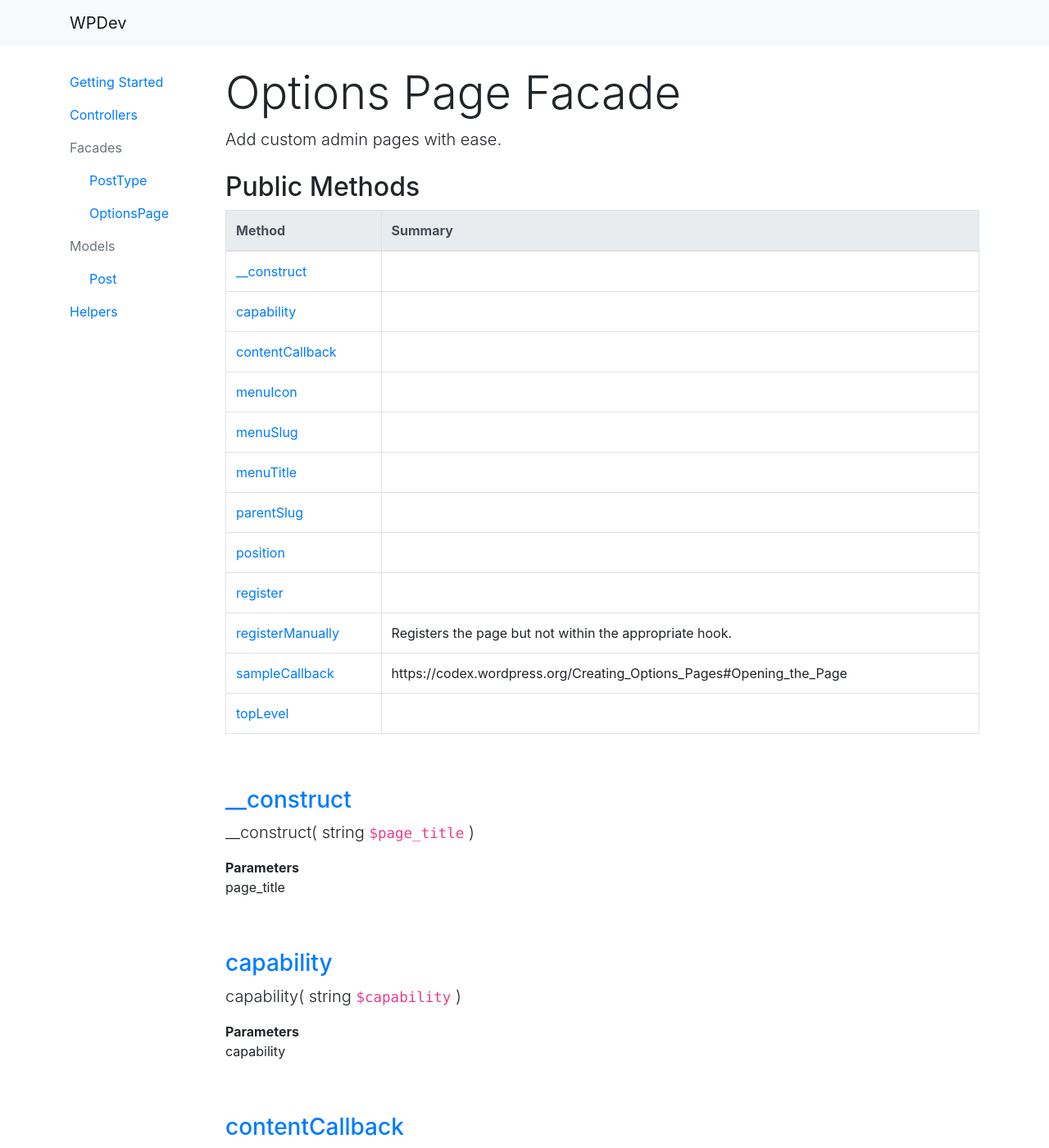
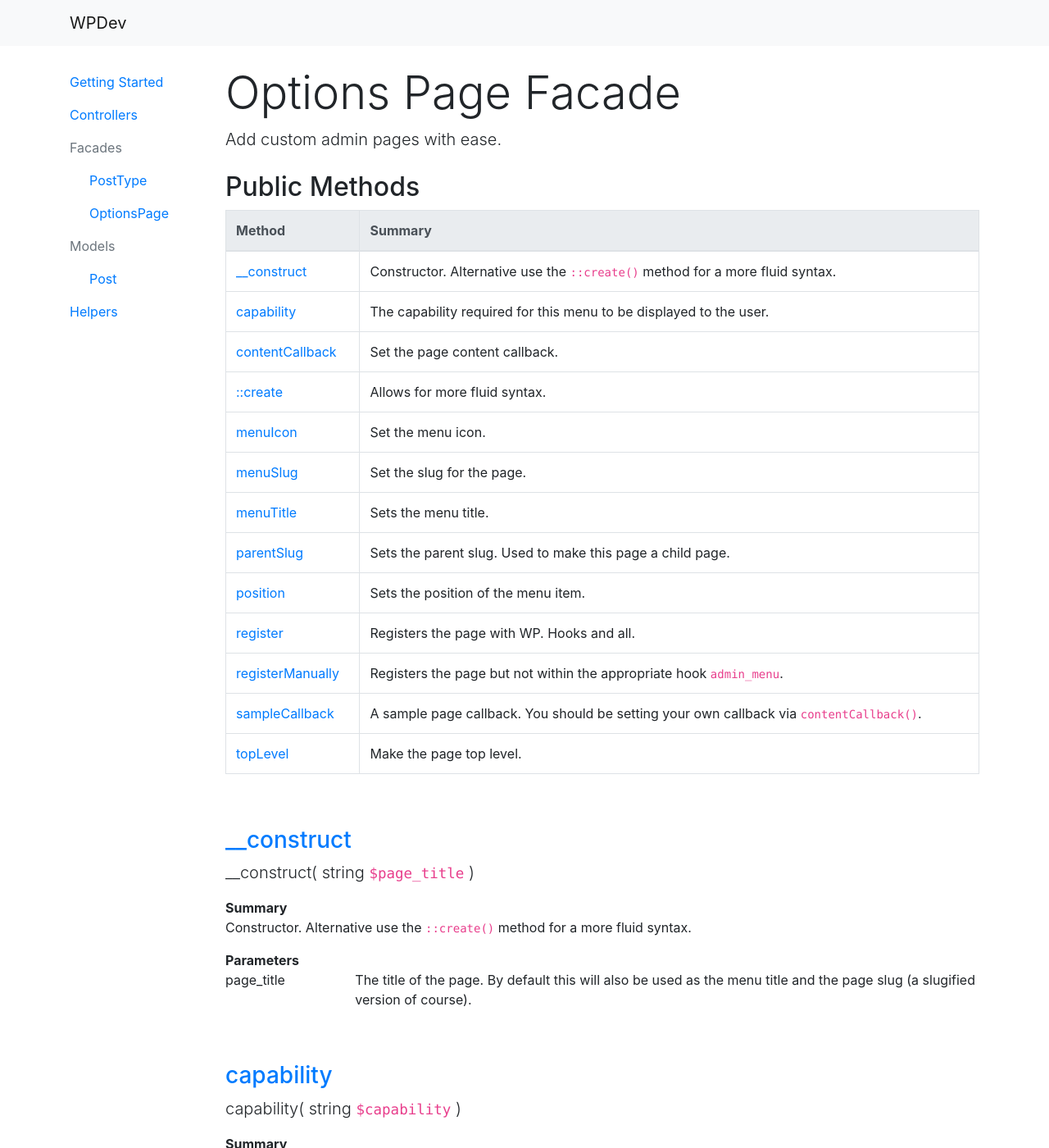
Before and after one commit to JoshMoreno/wpdev, a Jekyll site: the page built from docs/facades/options-page.liquid, in a window 1280 px wide and 1400 px high. Shown: the whole window at 82% size. Built offline with Jekyll 4.4.1, drawn with Linux system fonts in a browser that asks for light colours; some of the changed text lies outside the part shown.

Commit message:
update options page docs

```diff
--- a/docs/_data/facades/OptionsPage.yaml
+++ b/docs/_data/facades/OptionsPage.yaml
@@ -4,35 +4,57 @@ namespace: WPDev\Facades
 methods:
     -
         name: __construct
-        summary: ''
+        summary: 'Constructor. Alternative use the <code>::create()</code> method for a more fluid syntax.'
         description: ''
         visibility: public
         args:
             -
                 name: page_title
+                description: 'The title of the page. By default this will also be used as the menu title and the page slug (a slugified version of course).'
+                type: string
+    -
+        name: contentCallback
+        summary: 'Set the page content callback.'
+        description: ''
+        visibility: public
+        return:
+            type: $this
+            description: ''
+        args:
+            -
+                name: callback
+                description: 'The callback in charge of generating the content for the page.'
+                type: callable
+    -
+        name: capability
+        summary: 'The capability required for this menu to be displayed to the user.'
+        description: 'You still need to check for the correct capability in the content callback.'
+        visibility: public
+        return:
+            type: $this
+            description: ''
+        args:
+            -
+                name: capability
                 description: ''
                 type: string
     -
-        name: contentCallback
-        summary: ''
+        name: create
+        summary: 'Allows for more fluid syntax.'
         description: ''
         visibility: public
+        static: true
+        return:
+            type: $this
+            description: ''
         args:
             -
-                name: callback
-                type: callable
-    -
-        name: capability
-        summary: ''
-        description: ''
-        visibility: public
-        args:
-            -
-                name: capability
+                name: page_title
+                description: 'The title of the page. By default this will also be used as the menu title and the page slug (a slugified version of course).'
                 type: string
     -
         name: menuIcon
-        summary: ''
+        summary: 'Set the menu icon.'
         description: ''
         visibility: public
         return:
@@ -46,64 +68,84 @@ methods:
                 default: ''
     -
         name: menuSlug
-        summary: ''
+        summary: 'Set the slug for the page.'
         description: ''
         visibility: public
+        return:
+            type: $this
+            description: ''
         args:
             -
                 name: menu_slug
+                description: ''
                 type: string
     -
         name: menuTitle
-        summary: ''
+        summary: 'Sets the menu title.'
         description: ''
         visibility: public
+        return:
+            type: $this
+            description: ''
         args:
             -
                 name: menu_title
+                description: ''
                 type: string
     -
         name: parentSlug
-        summary: ''
+        summary: 'Sets the parent slug. Used to make this page a child page.'
         description: ''
         visibility: public
+        return:
+            type: $this
+            description: ''
         args:
             -
                 name: slug
+                description: 'The slug of the parent page.'
                 type: string
                 default: options-general.php
     -
         name: position
-        summary: ''
+        summary: 'Sets the position of the menu item.'
         description: ''
         visibility: public
+        return:
+            type: $this
+            description: ''
         args:
             -
                 name: position
+                description: ''
                 type: int
                 default: 100
     -
         name: register
-        summary: ''
+        summary: 'Registers the page with WP. Hooks and all.'
         description: ''
         visibility: public
     -
         name: registerManually
-        summary: 'Registers the page but not within the appropriate hook.'
+        summary: 'Registers the page but not within the appropriate hook <code>admin_menu</code>.'
         description: ''
         visibility: public
     -
         name: sampleCallback
-        summary: 'https://codex.wordpress.org/Creating_Options_Pages#Opening_the_Page'
-        description: ''
+        summary: 'A sample page callback. You should be setting your own callback via <code>contentCallback()</code>.'
+        description: 'https://codex.wordpress.org/Creating_Options_Pages#Opening_the_Page'
         visibility: public
     -
         name: topLevel
-        summary: ''
+        summary: 'Make the page top level.'
         description: ''
         visibility: public
+        return:
+            type: $this
+            description: ''
         args:
             -
                 name: bool
+                description: ''
                 type: bool
                 default: true
```
Also changed, not shown: docs/_data/facades/PostType.yaml (+8 -8 lines), docs/_data/models/Post.yaml (+5 -5 lines), 2 other files.
